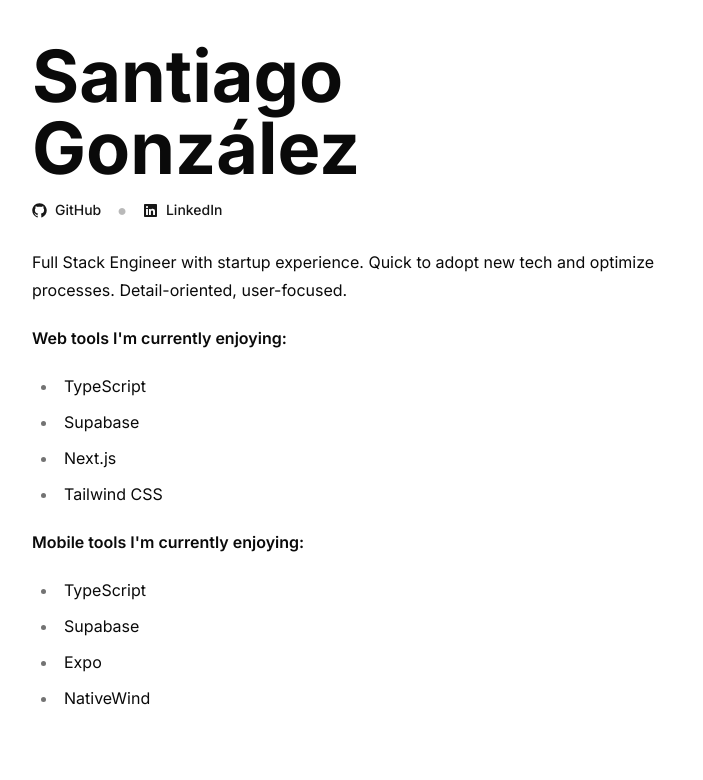
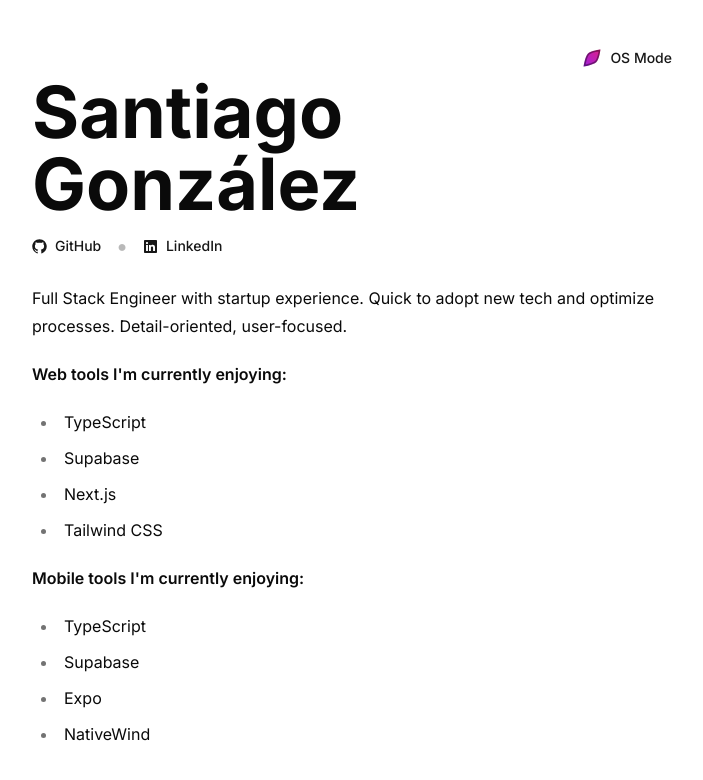
Before and after one commit to sangonz193/portfolio, a Next.js app: page /me in a window 1280 px wide. Shown: the top 780 px of the page, without its empty margins (288-991 px from the left). Built offline with nearby package versions, Linux system fonts and the light colour scheme.

Commit message:
make /me the default path

```diff
--- a/app/me/page.tsx
+++ b/app/me/page.tsx
@@ -1,6 +1,8 @@
 import { GitHubLogoIcon, LinkedInLogoIcon } from "@radix-ui/react-icons"
+import Image from "next/image"
 import Link from "next/link"
 
+import iconSvg from "@/app/icon.svg"
 import { Button } from "@/components/ui/button"
 import { githubInfo } from "@/modules/info/github"
 import { linkedInInfo } from "@/modules/info/linked-in"
@@ -28,12 +30,29 @@
   "NativeWind",
 ]
 
-export default function Page() {
+export default function Page({
+  searchParams,
+}: {
+  searchParams: { window: string }
+}) {
+  const insideWindow = searchParams.window === "true"
+
   return (
     <div className="prose mx-auto block w-full max-w-2xl grow px-4">
-      <SetNoBg />
+      {insideWindow && <SetNoBg />}
 
       <div className="h-10" />
+
+      {!insideWindow && (
+        <div>
+          <Button variant="link" asChild className="ml-auto px-0 no-underline">
+            <Link href="/os">
+              <Image {...iconSvg} alt="OS Icon" height={20} width={20} />
+              OS Mode
+            </Link>
+          </Button>
+        </div>
+      )}
 
       <span className="xs:text-7xl flex flex-col text-4xl font-bold">
         <span>Santiago</span>
--- a/app/me/set-no-bg.tsx
+++ b/app/me/set-no-bg.tsx
@@ -4,13 +4,11 @@
 
 export function SetNoBg() {
   useEffect(() => {
-    const searchParams = new URLSearchParams(window.location.search)
+    document.body.classList.add("bg-transparent")
 
-    if (searchParams.get("noBg") !== "true") {
-      return
+    return () => {
+      document.body.classList.remove("bg-transparent")
     }
-
-    document.body.classList.add("bg-transparent")
   }, [])
 
   return null
--- a/app/page.tsx
+++ b/app/page.tsx
@@ -6,5 +6,5 @@
 }
 
 export default function Page() {
-  redirect("/os")
+  redirect("/me")
 }
--- a/modules/apps/me/app.ts
+++ b/modules/apps/me/app.ts
@@ -5,5 +5,5 @@
 export const meApp = {
   name: "me",
   icon: `https://sgonzalez.dev/icon.svg?${env.NEXT_PUBLIC_ICON_QUERY_PARAM}`,
-  href: "/me?noBg=true",
+  href: "/me?window=true",
 } satisfies Application
```
